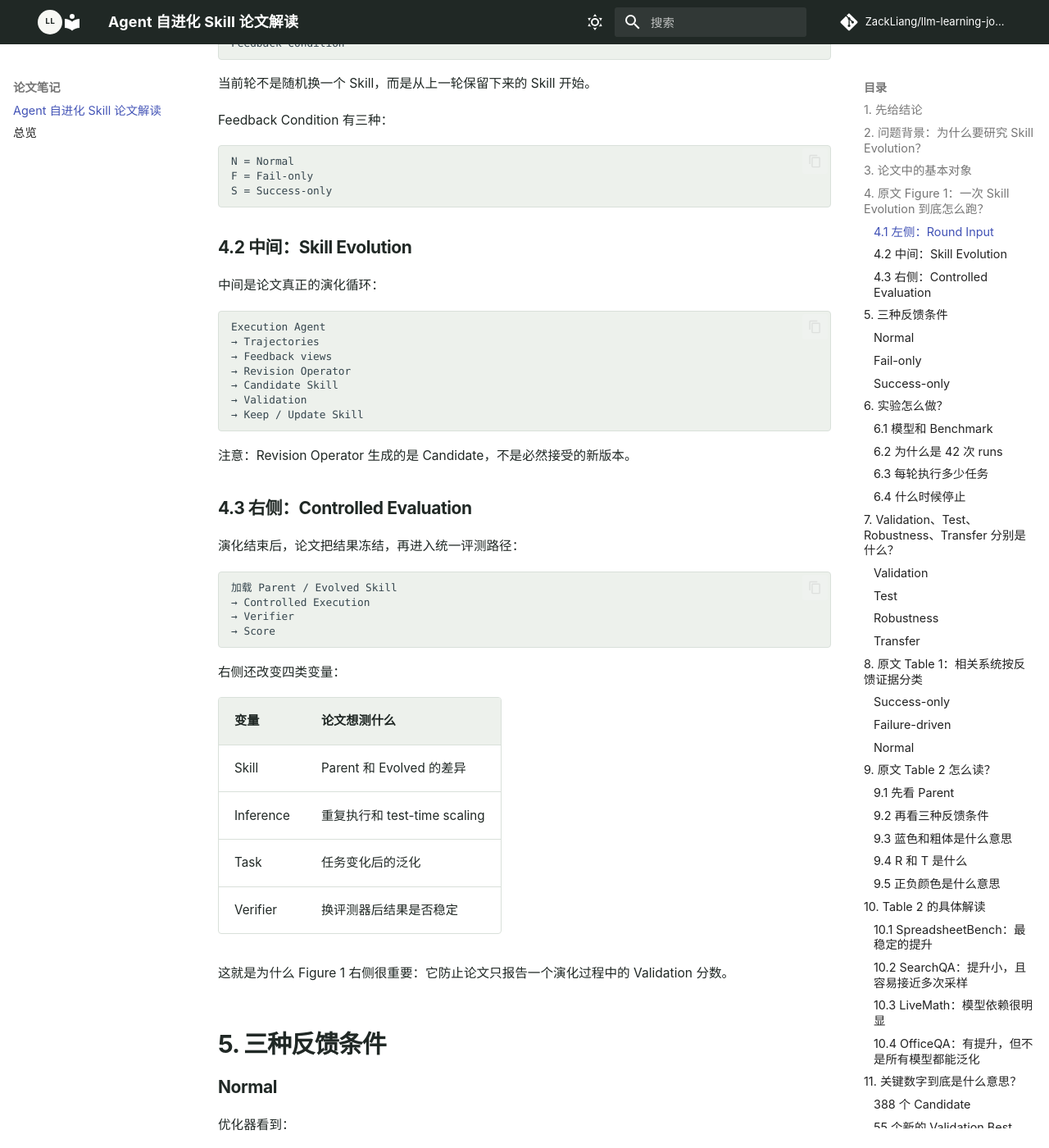
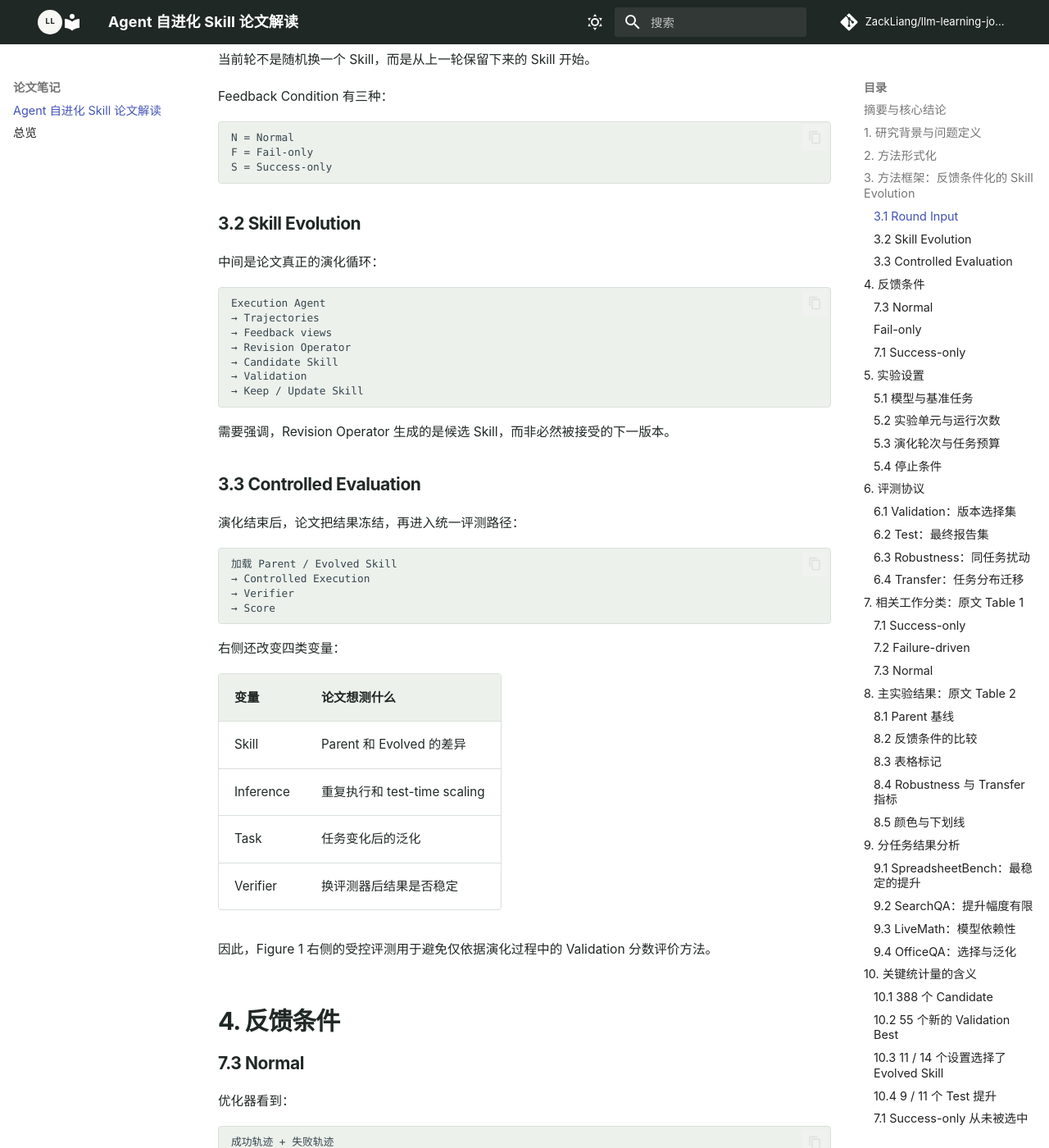
Before and after one commit to ZackLiang/llm-learning-journey, an MkDocs documentation site: the page built from docs/paper-notes/rethinking-self-evolving-agent-skills.md, in a window 1280 px wide and 1400 px high, scrolled down 3492 px. Shown: the whole window at 82% size. Built offline with MkDocs 1.6.1 and Material for MkDocs 9.7.7, drawn with Linux system fonts in a browser that asks for light colours; comment, search, counter and statistics services are not loaded; some of the changed text lies outside the part shown.

Commit message:
Refine self-evolving agent paper review style

````diff
--- a/docs/paper-notes/rethinking-self-evolving-agent-skills.md
+++ b/docs/paper-notes/rethinking-self-evolving-agent-skills.md
@@ -1,11 +1,11 @@
-# 论文解读：Agent Skill 自进化到底会不会持续变好？
+# Agent Skill 自进化的反馈动力学：论文解读
 
 > 论文：**Rethinking Self-Evolving Agent Skills: Feedback Dynamics over Multiple Rounds**
 > 作者：Yuxuan Liu, Zhaochen Su, Yuhao Zhang, Jiahe Guo, Zhongwei Xie, Huihao Jing, Lingyun Xie, Qing Zong, Yauwai Yim, Zhixiong Zhang, Haoran Li, Yangqiu Song
 > 论文链接：[arXiv:2608.02636](https://arxiv.org/abs/2608.02636)
 > 阅读范围：论文正文与主要实验表格。原文图表见文中图片，图片均来自论文 PDF，并标注了 Figure/Table 编号。
 
-## 1. 先给结论
+## 摘要与核心结论
 
 这篇论文研究的不是“如何让基础模型参数更新”，而是另一个更具体的问题：
 
@@ -18,7 +18,7 @@
 3. 效果高度依赖模型和任务，不能把一个 benchmark 的提升推广到所有 Agent；
 4. 一部分提升可能来自更多测试时尝试，而不一定来自 Skill 本身学会了可迁移的策略。
 
-因此，这篇论文真正的价值不是提出一个“自动变强”的神奇框架，而是把 Agent 自进化拆成可控实验，追问：
+因此，本文的主要贡献在于将 Agent 自进化转化为可控的多轮实验问题，并系统比较不同反馈证据的作用：
 
 ```text
 Candidate 被修改出来
@@ -26,7 +26,7 @@
 Candidate 真的变好了
 ```
 
-## 2. 问题背景：为什么要研究 Skill Evolution？
+## 1. 研究背景与问题定义
 
 一个 Agent 可以把经验保存成可复用的 Skill。例如表格 Agent 可能学到：
 
@@ -59,7 +59,7 @@
 
 这篇论文专门研究这些问题。
 
-## 3. 论文中的基本对象
+## 2. 方法形式化
 
 论文固定底层 Agent 模型 \(M\)，只允许外部 Skill 发生变化。
 
@@ -104,13 +104,13 @@
 s_{r+1}^{(c)}=s_r^{(c)}
 \]
 
-## 4. 原文 Figure 1：一次 Skill Evolution 到底怎么跑？
+## 3. 方法框架：反馈条件化的 Skill Evolution
 
 ![论文 Figure 1：Feedback-conditioned skill evolution and controlled evaluation](../assets/papers/agent-evolution/figure-1-framework.png){ .paper-figure }
 
 > 来源：论文 Figure 1。原图展示了“反馈条件化 Skill Evolution”和“Controlled Evaluation”。
 
-### 4.1 左侧：Round Input
+### 3.1 Round Input
 
 左侧输入包含三类东西：
 
@@ -130,7 +130,7 @@
 S = Success-only
 ```
 
-### 4.2 中间：Skill Evolution
+### 3.2 Skill Evolution
 
 中间是论文真正的演化循环：
 
@@ -144,9 +144,9 @@
 → Keep / Update Skill
 ```
 
-注意：Revision Operator 生成的是 Candidate，不是必然接受的新版本。
+需要强调，Revision Operator 生成的是候选 Skill，而非必然被接受的下一版本。
 
-### 4.3 右侧：Controlled Evaluation
+### 3.3 Controlled Evaluation
 
 演化结束后，论文把结果冻结，再进入统一评测路径：
 
@@ -166,11 +166,11 @@
 | Task | 任务变化后的泛化 |
 | Verifier | 换评测器后结果是否稳定 |
 
-这就是为什么 Figure 1 右侧很重要：它防止论文只报告一个演化过程中的 Validation 分数。
+因此，Figure 1 右侧的受控评测用于避免仅依据演化过程中的 Validation 分数评价方法。
 
-## 5. 三种反馈条件
+## 4. 反馈条件
 
-### Normal
+### 7.3 Normal
 
 优化器看到：
 
@@ -202,7 +202,7 @@
 边界条件遗漏
 ```
 
-### Success-only
+### 7.1 Success-only
 
 优化器只看到：
 
@@ -218,9 +218,9 @@
 
 这才是一个有效的 controlled comparison。
 
-## 6. 实验怎么做？
+## 5. 实验设置
 
-### 6.1 模型和 Benchmark
+### 5.1 模型与基准任务
 
 论文在三个模型、五类 benchmark 上做主实验：
 
@@ -231,7 +231,7 @@
 
 由于 DeepSeek V4-Pro 的 endpoint 不接受 DocVQA 的原生页面图片，论文没有把它放进 DeepSeek-DocVQA，而是保留了 14 个 model-benchmark settings。
 
-### 6.2 为什么是 42 次 runs
+### 5.2 实验单元与运行次数
 
 每个模型和 benchmark 组合都要跑三种反馈条件：
 
@@ -251,13 +251,13 @@
 每轮执行任务、生成候选、Validation 筛选
 ```
 
-### 6.3 每轮执行多少任务
+### 5.3 演化轮次与任务预算
 
 论文规定每轮通常执行 40 条训练轨迹，LiveMath 使用 36 条；反馈视图非空时，优化器提出最多 4 个最小、任务通用的修改，然后在完整 Validation split 上验证。
 
 如果 Validation 不下降，候选可以成为下一轮 Skill；但只有严格提升才会更新“历史最佳 Skill”。
 
-### 6.4 什么时候停止
+### 5.4 停止条件
 
 一轮演化最多 10 轮，但如果出现以下情况也会提前停止：
 
@@ -268,11 +268,11 @@
 
 这说明论文不是强行跑满 10 轮，而是允许演化停滞。
 
-## 7. Validation、Test、Robustness、Transfer 分别是什么？
+## 6. 评测协议
 
 这是读表格前必须先弄懂的部分。
 
-### Validation
+### 6.1 Validation：版本选择集
 
 用于决定候选 Skill 是否被接受：
 
@@ -281,13 +281,13 @@
 Validation 下降 → 保留旧 Skill
 ```
 
-### Test
+### 6.2 Test：最终报告集
 
 演化结束后才使用的独立测试集，用来报告最终结果。
 
 不能用 Test 集来挑最好的 Skill，否则 Test 就被间接用于训练。
 
-### Robustness
+### 6.3 Robustness：同任务扰动
 
 任务本身基本不变，但改变输入表面形式或加入干扰，例如：
 
@@ -298,7 +298,7 @@
 保留答案但改变表面形式
 ```
 
-### Transfer
+### 6.4 Transfer：任务分布迁移
 
 换任务、换来源、换题型或改变分布，测试 Skill 是否迁移。
 
@@ -316,7 +316,7 @@
 Transfer 涨了吗？
 ```
 
-## 8. 原文 Table 1：相关系统按反馈证据分类
+## 7. 相关工作分类：原文 Table 1
 
 ![论文 Table 1：Representative self-evolving skill systems grouped by feedback evidence](../assets/papers/agent-evolution/table-1-related-systems.png){ .paper-figure }
 
@@ -324,7 +324,7 @@
 
 表格不是在比较模型分数，而是在做研究谱系分类。
 
-### Success-only
+### 7.1 Success-only
 
 这类系统主要从成功轨迹中学习可复用行为。
 
@@ -338,7 +338,7 @@
 
 缺点：看不到失败模式，可能无法知道哪些动作应该避免。
 
-### Failure-driven
+### 7.2 Failure-driven
 
 这类系统重点使用失败反馈修复 Skill。
 
@@ -350,7 +350,7 @@
 
 适合工具调用、代码执行、文档操作等错误可定位的任务。
 
-### Normal
+### 7.3 Normal
 
 同时使用成功和失败轨迹。
 
@@ -358,15 +358,15 @@
 
 论文使用 Table 1 的目的不是说哪一类一定最好，而是说明：过去不同工作使用了不同反馈策略，不能直接把它们的结果横向比较；这篇论文将这些反馈条件放进同一个控制实验中比较。
 
-## 9. 原文 Table 2 怎么读？
+## 8. 主实验结果：原文 Table 2
 
 ![论文 Table 2：Feedback-conditioned results across models and benchmarks](../assets/papers/agent-evolution/table-2-results.png){ .paper-figure }
 
 > 来源：论文 Table 2。表格单元格格式为“分数（相对于 Parent 的变化，百分点）”。蓝色和粗体表示 Validation 选择出的反馈视图；R/T 是可用 probe 的等权平均。
 
-这张表是全文最重要的结果表。不要把它当成普通排行榜，要按下面顺序读。
+这张表是全文最重要的结果表。该表不应被视为普通排行榜，应按照以下顺序解读。
 
-### 9.1 先看 Parent
+### 8.1 Parent 基线
 
 例如 GPT-5.5 / SearchQA：
 
@@ -377,7 +377,7 @@
 
 Parent 是演化前的基准 Skill。
 
-### 9.2 再看三种反馈条件
+### 8.2 反馈条件的比较
 
 同一个模型和 benchmark 下，会有三行：
 
@@ -402,7 +402,7 @@
 82.0-80.0=+2.0
 \]
 
-### 9.3 蓝色和粗体是什么意思
+### 8.3 表格标记
 
 蓝色和粗体表示：
 
@@ -414,7 +414,7 @@
 
 例如一个条件可能 Validation 最好，但 Test 不一定最好，这正是论文要研究的选择差距。
 
-### 9.4 R 和 T 是什么
+### 8.4 Robustness 与 Transfer 指标
 
 表中：
 
@@ -432,7 +432,7 @@
 T 上升：在新任务、新来源或分布变化下更能迁移
 ```
 
-### 9.5 正负颜色是什么意思
+### 8.5 颜色与下划线
 
 | 颜色 | 含义 |
 | --- | --- |
@@ -441,9 +441,9 @@
 | Gray | 无变化、Parent-identical 或不可用 |
 | 下划线 | 该设置中对应指标最好 |
 
-## 10. Table 2 的具体解读
+## 9. 分任务结果分析
 
-### 10.1 SpreadsheetBench：最稳定的提升
+### 9.1 SpreadsheetBench：最稳定的提升
 
 GPT-5.5 的 Parent：
 
@@ -490,7 +490,7 @@
 
 这说明在 SpreadsheetBench 上，进化后的 Skill 很可能学到了可迁移的操作规范，而不是只适应 Validation。
 
-### 10.2 SearchQA：提升小，且容易接近多次采样
+### 9.2 SearchQA：提升幅度有限
 
 GPT-5.5 Normal：
 
@@ -511,7 +511,7 @@
 
 论文还用 Parallel Sampling 做对照：如果多次独立回答后事后选择最好结果，SearchQA 的收益接近 Skill Evolution，这会削弱“真正学到 Skill”的解释。
 
-### 10.3 LiveMath：模型依赖很明显
+### 9.3 LiveMath：模型依赖性
 
 GPT-5.5 的 Normal：
 
@@ -543,7 +543,7 @@
 
 > Skill Evolution 的效果依赖模型的代码/规则修改能力、任务反馈结构和 benchmark 的可验证性。
 
-### 10.4 OfficeQA：有提升，但不是所有模型都能泛化
+### 9.4 OfficeQA：选择与泛化
 
 GPT-5.5 Normal：
 
@@ -563,11 +563,11 @@
 
 如果新 Skill 没有可靠提升，系统应该拒绝修改，而不是为了展示“自进化”而强行接受。
 
-## 11. 关键数字到底是什么意思？
+## 10. 关键统计量的含义
 
 论文摘要和正文中有几个容易混淆的数字。
 
-### 388 个 Candidate
+### 10.1 388 个 Candidate
 
 所有 42 次 run 中，Skill Optimizer 一共提出了 388 个候选 Skill 版本。
 
@@ -580,7 +580,7 @@
 真正成为新最佳的修改
 ```
 
-### 55 个新的 Validation Best
+### 10.2 55 个新的 Validation Best
 
 只有 55 个 Candidate 同时满足：
 
@@ -593,7 +593,7 @@
 
 这说明有效修改只占少数。
 
-### 11 / 14 个设置选择了 Evolved Skill
+### 10.3 11 / 14 个设置选择了 Evolved Skill
 
 14 个 model-benchmark settings 中，有 11 个最终通过 Validation 选择了一个不同于 Parent 的 Evolved Skill。
 
@@ -616,7 +616,7 @@
 但仍有 2 个没有泛化到 Test
 ```
 
-### Success-only 从未被选中
+### 7.1 Success-only 从未被选中
 
 主实验中，最终选中的 11 个 Evolved Skill 全部来自：
 
@@ -636,7 +636,7 @@
 Fail-only 在所有任务上都优于 Normal
 ```
 
-## 12. Test-time Scaling 对照实验
+## 11. Test-time Scaling 对照
 
 论文担心一个问题：
 
@@ -652,7 +652,7 @@
 Sequential Refinement 顺序式继续改进回答
 ```
 
-### SearchQA
+### 11.1 SearchQA
 
 Parallel Sampling 几乎恢复了 Skill Evolution 的提升。
 
@@ -664,7 +664,7 @@
 
 而不是 Skill 本身学到了一个稳定规则。
 
-### SpreadsheetBench
+### 11.2 SpreadsheetBench
 
 Parallel Sampling 明显落后于 Evolved Skill。
 
@@ -686,7 +686,7 @@
 额外推理预算
 ```
 
-## 13. 论文真正证明了什么？
+## 12. 研究结论
 
 比较稳妥的结论是：
 
@@ -697,7 +697,7 @@
 5. 某些 benchmark 的提升可以被多次采样接近，不能直接归因于能力学习；
 6. Validation Gate 和 Parent 回滚是必要的，而不是可选项。
 
-## 14. 论文没有证明什么？
+## 13. 证据边界
 
 这篇论文没有证明：
 
@@ -711,7 +711,7 @@
 
 这一部分对阅读论文非常重要。论文结果支持的结论必须比论文标题更具体。
 
-## 15. 我的实验设计理解
+## 14. 实验协议复述
 
 如果把这篇论文压缩成一个最小实验，应该是：
 
@@ -758,9 +758,9 @@
     evaluate_transfer(best_skill)
 ```
 
-## 16. 这篇论文最值得学习的实验习惯
+## 15. 方法论启示
 
-### 习惯一：先定义“什么算成功”
+### 15.1 明确定义改进
 
 不是候选文件变了，而是：
 
@@ -770,18 +770,18 @@
 + 独立 Test 验证
 ```
 
-### 习惯二：分离选择集和报告集
+### 15.2 分离版本选择与最终报告
 
 ```text
 Validation：选版本
 Test：报告最终结果
 ```
 
-### 习惯三：控制 test-time computation
+### 15.3 控制测试时计算量
 
 否则可能把多次采样误认为能力提升。
 
-### 习惯四：报告失败和回滚
+### 15.4 报告回滚与负结果
 
 Parent 被保留不是失败，而是实验结果：
 
@@ -789,7 +789,7 @@
 新修改没有带来可靠收益
 ```
 
-### 习惯五：报告泛化，而不是只报告单一分数
+### 15.5 同时报告泛化指标
 
 ```text
 Test
@@ -799,13 +799,13 @@
 
 三者一起看，才能知道 Skill 是否真的有用。
 
-## 17. 阅读后的最终判断
+## 16. 结论与评价
 
-我对这篇论文的理解是：
+综合论文的实验设计与结果，可以作出如下判断：
 
 > Agent Skill 自进化目前更像一个带验证器的外部策略搜索过程，而不是稳定的持续学习。它能够在部分结构化、可验证任务上学到可迁移的操作规范，但有效修改是稀疏的，结果依赖模型、任务和反馈构造。失败轨迹通常比成功轨迹更容易暴露可修复缺陷，但最终是否泛化，必须通过独立 Test、Robustness、Transfer 和 test-time scaling 对照来判断。
 
-## 参考资料
+## 参考文献
 
 - Liu et al., [Rethinking Self-Evolving Agent Skills: Feedback Dynamics over Multiple Rounds](https://arxiv.org/abs/2608.02636)
 - 论文原始 PDF 中的 Figure 1、Table 1、Table 2 已作为原图放入本文。
````
Also changed, not shown: other parts of docs/paper-notes/rethinking-self-evolving-agent-skills.md (+1 -1 lines).
